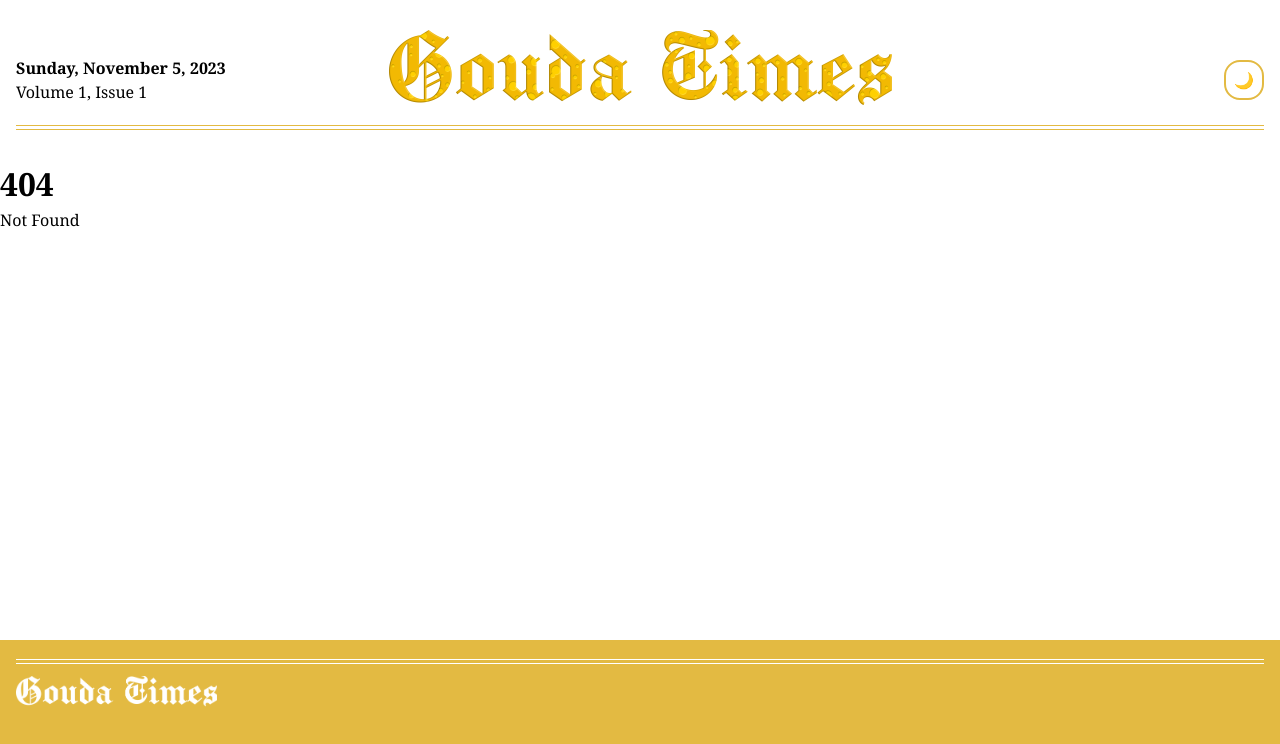
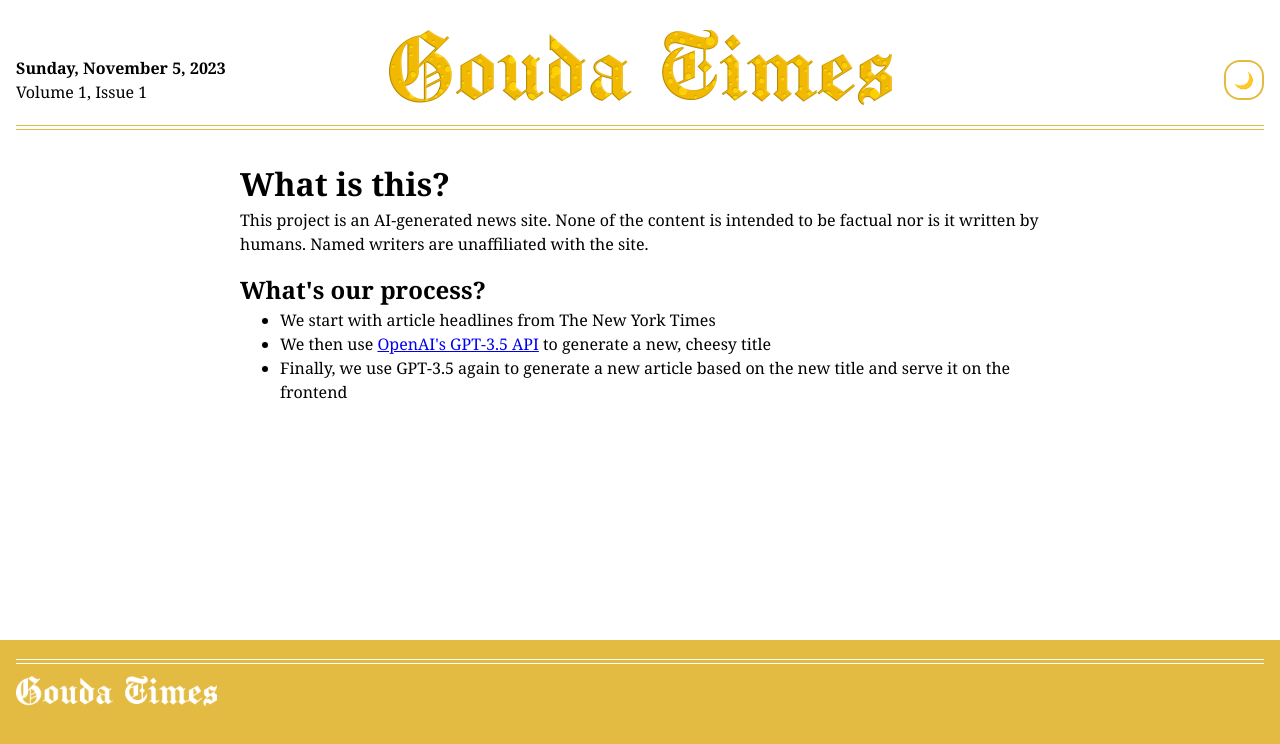
Before and after one commit to SizableShrimp/GoudaTimes, a SvelteKit app in the folder frontend/: page /about in a window 1280 px wide. Before the commit this address had no page. Shown: the top 744 px of the page. Built offline with nearby package versions, Linux system fonts and the light colour scheme.

Commit message:
add about page + better attributions

```diff
--- /dev/null
+++ b/frontend/src/routes/about/+page.svelte
@@ -0,0 +1,24 @@
+<!-- - [ ]  Add a page explaining what this is and how the content is generated
+- [ ]  Link to this page from the header or footer (idk which best)
+- [ ]  Have some link to it at the end of the by-line, like “By Newyork Timesauthor (except…)” where the parenthensized text links to the explanation page -->
+
+<main>
+    <h1>What is this?</h1>
+    <p>This project is an AI-generated news site. None of the content is intended to be factual nor is it written by humans. Named writers are unaffiliated with the site.</p>
+    <h2>What's our process?</h2>
+    <ul>
+        <li>We start with article headlines from The New York Times</li>
+        <li>We then use <a href="https://openai.com/blog/openai-api/">OpenAI's GPT-3.5 API</a> to generate a new, cheesy title</li>
+        <li>Finally, we use GPT-3.5 again to generate a new article based on the new title and serve it on the frontend</li>
+    </ul>
+</main>
+
+<style>
+    main {
+        max-width: 50rem;
+        margin: 0 auto;
+    }
+    p {
+        margin-bottom: 1rem;
+    }
+</style>
```
Also changed, not shown: frontend/src/routes/articles/[slug]/+page.svelte (+10 -3 lines).
